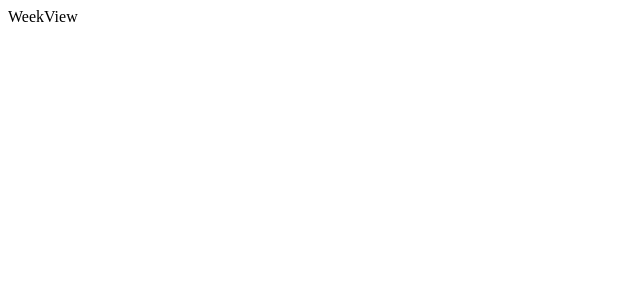
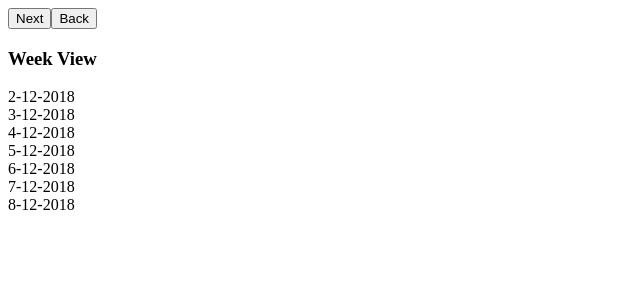
Before and after one commit to stayko/react-timetable-ts, a React app: page / in a window 1280 px wide. Shown: the top 300 px of the page, without its empty margins (0-640 px from the left). Built offline with nearby package versions, Linux system fonts and the light colour scheme.

Commit message:
Add back and next handlers and show dates

```diff
--- a/src/components/Controls.tsx
+++ b/src/components/Controls.tsx
@@ -1,12 +1,20 @@
 import * as React from 'react';
 
-interface Props {}
+interface Props {
+  backHandler: Function;
+  nextHandler: Function;
+}
 
 interface State {}
 
 export default class Controls extends React.Component<Props, State> {
   state = {};
   render() {
-    return <div>Controls</div>;
+    return (
+      <div>
+        <button onClick={() => this.props.nextHandler()}>Next</button>
+        <button onClick={() => this.props.backHandler()}>Back</button>
+      </div>
+    );
   }
 }
--- a/src/components/DayView.tsx
+++ b/src/components/DayView.tsx
@@ -1,6 +1,8 @@
 import * as React from 'react';
 
-interface Props {}
+interface Props {
+  date: Date;
+}
 
 interface State {}
 
--- a/src/components/ListView.tsx
+++ b/src/components/ListView.tsx
@@ -1,6 +1,8 @@
 import * as React from 'react';
 
-interface Props {}
+interface Props {
+  date: Date;
+}
 
 interface State {}
 
--- a/src/components/Timetable.tsx
+++ b/src/components/Timetable.tsx
@@ -2,6 +2,7 @@ import * as React from 'react';
 import WeekView from './WeekView';
 import DayView from './DayView';
 import ListView from './ListView';
+import Controls from './Controls';
 
 enum View {
   Day,
@@ -23,12 +24,23 @@ export default class Timetable extends React.Component<Props, State> {
     currentDate: this.props.startDate || new Date(),
     view: View.Week,
   };
+
+  backHandler = () => {
+    alert('pressed back');
+  };
+
+  nextHandler = () => {
+    alert('pressed next');
+  };
+
   render() {
+    const { view, currentDate } = this.state;
     return (
       <div className="react-timetable-ts">
-        {this.state.view === View.Week && <WeekView />}
-        {this.state.view === View.Day && <DayView />}
-        {this.state.view === View.List && <ListView />}
+        <Controls backHandler={this.backHandler} nextHandler={this.nextHandler} />
+        {view === View.Week && <WeekView date={currentDate} />}
+        {view === View.Day && <DayView date={currentDate} />}
+        {view === View.List && <ListView date={currentDate} />}
       </div>
     );
   }
--- a/src/components/WeekView.tsx
+++ b/src/components/WeekView.tsx
@@ -1,12 +1,54 @@
 import * as React from 'react';
 
-interface Props {}
+interface Props {
+  date: Date;
+}
 
 interface State {}
 
 export default class WeekView extends React.Component<Props, State> {
   state = {};
+
+  getDates = () => {
+    const dates = [];
+    let currentDate = this.props.date;
+    const endDate = new Date(currentDate.valueOf());
+    endDate.setDate(endDate.getDate() + 6);
+    const addDays = (d: Date, days: number) => {
+      const date = new Date(d.valueOf());
+      date.setDate(date.getDate() + days);
+      return date;
+    };
+
+    while (currentDate <= endDate) {
+      dates.push(currentDate);
+      currentDate = addDays(currentDate, 1);
+    }
+    return dates;
+  };
+
+  renderColumns = () => {
+    const dates = this.getDates();
+    const result: Array<JSX.Element> = [];
+    let id = 0;
+    let formattedDate;
+    dates.forEach(d => {
+      formattedDate = new Date(d.valueOf());
+      result.push(
+        <div key={(id += 1)}>{`${formattedDate.getDate()}-${formattedDate.getMonth() +
+          1}-${formattedDate.getFullYear()}`}</div>
+      );
+    });
+
+    return result;
+  };
+
   render() {
-    return <div>WeekView</div>;
+    return (
+      <React.Fragment>
+        <h3>Week View</h3>
+        <div>{this.renderColumns()}</div>
+      </React.Fragment>
+    );
   }
 }
```
